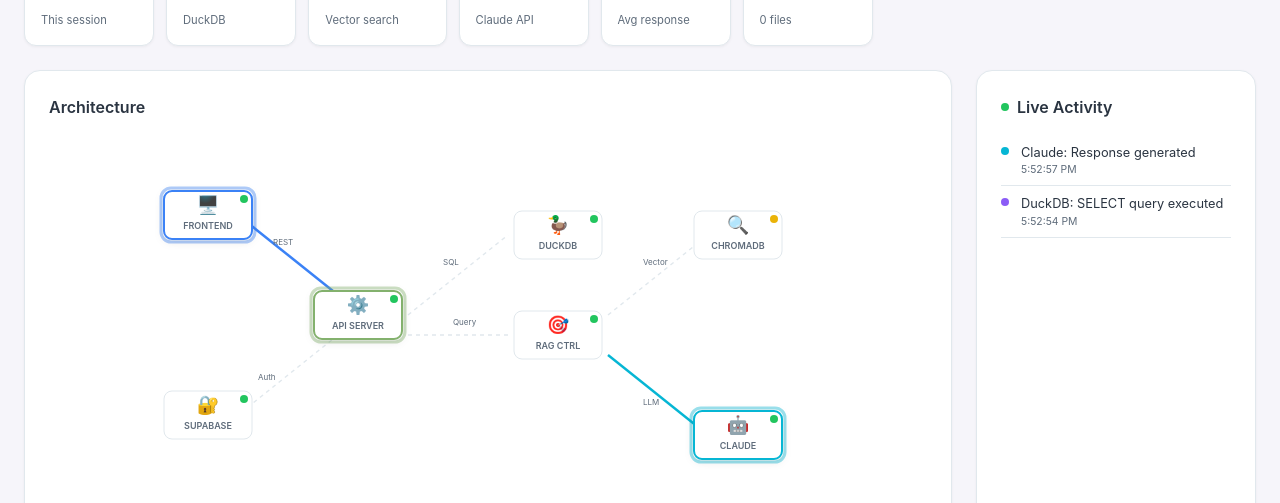
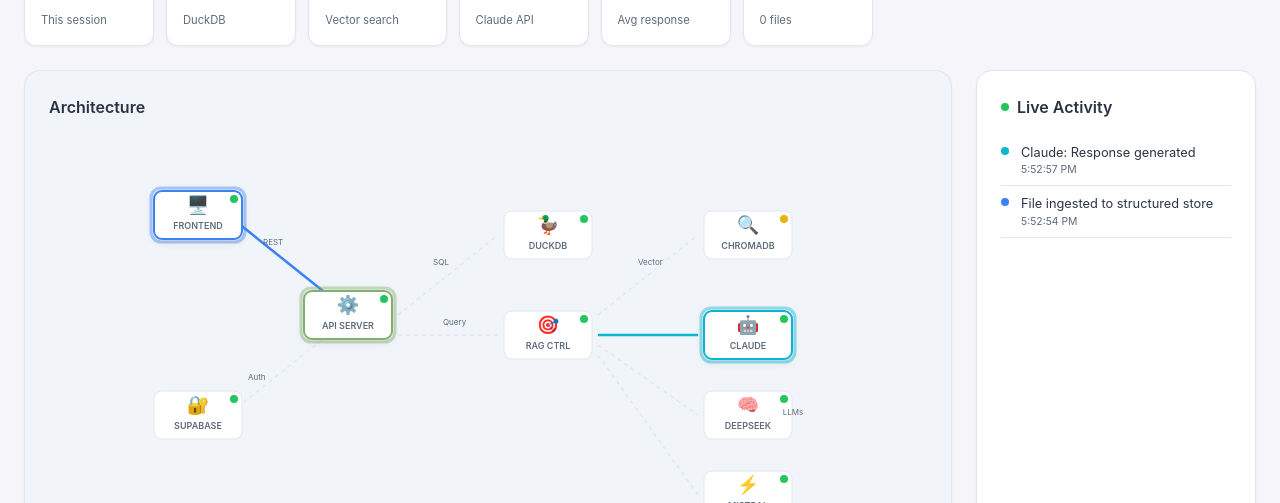
Before and after one commit to scottshowers/xlr8, a React (Vite) app in the folder frontend/: page /system in a window 1280 px wide. Shown: the part 297-800 px from the top of the page. Built offline with nearby package versions, Linux system fonts and the light colour scheme; no server answers.

Commit message:
Update SystemMonitor.jsx

```diff
--- a/frontend/src/components/SystemMonitor.jsx
+++ b/frontend/src/components/SystemMonitor.jsx
@@ -9,6 +9,7 @@
 const COLORS = {
   bg: '#f6f5fa',
   cardBg: '#ffffff',
+  archBg: '#f1f5f9',
   border: '#e1e8ed',
   text: '#2a3441',
   textMuted: '#5f6c7b',
@@ -21,6 +22,8 @@
   cyan: '#06b6d4',
   orange: '#f97316',
   pink: '#ec4899',
+  indigo: '#4f46e5',
+  amber: '#ea580c',
 };
 
 function StatusLight({ status, size = 12 }) {
@@ -70,7 +73,9 @@
   const typeColors = {
     upload: COLORS.blue,
     query: COLORS.purple,
-    llm: COLORS.cyan,
+    claude: COLORS.cyan,
+    deepseek: '#4f46e5',
+    mistral: '#ea580c',
     rag: COLORS.orange,
     auth: COLORS.pink,
     error: COLORS.red,
@@ -165,6 +170,8 @@
     chromadb: 'healthy',
     rag: 'healthy',
     claude: 'healthy',
+    deepseek: 'healthy',
+    mistral: 'healthy',
   });
 
   const [activity, setActivity] = useState([]);
@@ -175,6 +182,8 @@
     apiToRag: false,
     ragToChroma: false,
     ragToClaude: false,
+    ragToDeepseek: false,
+    ragToMistral: false,
   });
 
   const requestCountRef = useRef(0);
@@ -226,6 +235,8 @@
           chromadb: chromaRes.data?.status === 'operational' ? 'healthy' : 'warning',
           rag: 'healthy',
           claude: 'healthy',
+          deepseek: 'healthy',
+          mistral: 'healthy',
         });
 
         setDataFlowActive(function(prev) {
@@ -253,7 +264,9 @@
     const activities = [
       { type: 'query', message: 'DuckDB: SELECT query executed' },
       { type: 'upload', message: 'File ingested to structured store' },
-      { type: 'llm', message: 'Claude: Response generated' },
+      { type: 'claude', message: 'Claude: Response generated' },
+      { type: 'deepseek', message: 'DeepSeek: Code analysis complete' },
+      { type: 'mistral', message: 'Mistral: Fast inference returned' },
       { type: 'rag', message: 'RAG: Context retrieved (5 docs)' },
       { type: 'auth', message: 'Supabase: Session validated' },
       { type: 'success', message: 'Mapping inference completed' },
@@ -270,7 +283,7 @@
         return [newItem].concat(prev.slice(0, 9));
       });
 
-      if (randomActivity.type === 'llm') {
+      if (randomActivity.type === 'claude') {
         setDataFlowActive(function(prev) {
           return { ...prev, ragToClaude: true };
         });
@@ -279,6 +292,30 @@
             return { ...prev, ragToClaude: false };
           });
         }, 800);
+        setMetrics(function(prev) {
+          return { ...prev, llmCalls: prev.llmCalls + 1 };
+        });
+      } else if (randomActivity.type === 'deepseek') {
+        setDataFlowActive(function(prev) {
+          return { ...prev, ragToDeepseek: true };
+        });
+        setTimeout(function() {
+          setDataFlowActive(function(prev) {
+            return { ...prev, ragToDeepseek: false };
+          });
+        }, 700);
+        setMetrics(function(prev) {
+          return { ...prev, llmCalls: prev.llmCalls + 1 };
+        });
+      } else if (randomActivity.type === 'mistral') {
+        setDataFlowActive(function(prev) {
+          return { ...prev, ragToMistral: true };
+        });
+        setTimeout(function() {
+          setDataFlowActive(function(prev) {
+            return { ...prev, ragToMistral: false };
+          });
+        }, 500);
         setMetrics(function(prev) {
           return { ...prev, llmCalls: prev.llmCalls + 1 };
         });
@@ -364,7 +401,7 @@
       <div style={{ display: 'grid', gridTemplateColumns: '1fr 280px', gap: '1.5rem' }}>
         <div
           style={{
-            background: COLORS.cardBg,
+            background: COLORS.archBg,
             borderRadius: 16,
             padding: '1.5rem',
             border: '1px solid ' + COLORS.border,
@@ -375,7 +412,7 @@
             Architecture
           </h2>
 
-          <svg width="100%" height="380" viewBox="0 0 700 380">
+          <svg width="100%" height="420" viewBox="0 0 720 420">
             {/* Frontend to API */}
             <path d="M 100 80 L 200 160" style={getLineStyle(dataFlowActive.frontendToApi, COLORS.blue)} />
 
@@ -392,7 +429,13 @@
             <path d="M 470 180 L 570 100" style={getLineStyle(dataFlowActive.ragToChroma, COLORS.green)} />
 
             {/* RAG to Claude */}
-            <path d="M 470 220 L 570 300" style={getLineStyle(dataFlowActive.ragToClaude, COLORS.cyan)} />
+            <path d="M 470 200 L 570 200" style={getLineStyle(dataFlowActive.ragToClaude, COLORS.cyan)} />
+
+            {/* RAG to DeepSeek */}
+            <path d="M 470 210 L 570 280" style={getLineStyle(dataFlowActive.ragToDeepseek, COLORS.indigo)} />
+
+            {/* RAG to Mistral */}
+            <path d="M 470 220 L 570 360" style={getLineStyle(dataFlowActive.ragToMistral, COLORS.amber)} />
 
             {/* Nodes - Left Column */}
             <SystemNode x={70} y={80} icon="🖥️" label="FRONTEND" status={componentStatus.frontend} color={COLORS.blue} isActive={dataFlowActive.frontendToApi} />
@@ -405,17 +448,23 @@
             <SystemNode x={420} y={100} icon="🦆" label="DUCKDB" status={componentStatus.duckdb} color={COLORS.purple} isActive={dataFlowActive.apiToDuckdb} />
             <SystemNode x={420} y={200} icon="🎯" label="RAG CTRL" status={componentStatus.rag} color={COLORS.orange} isActive={dataFlowActive.apiToRag} />
 
-            {/* Far Right */}
-            <SystemNode x={600} y={100} icon="🔍" label="CHROMADB" status={componentStatus.chromadb} color={COLORS.green} isActive={dataFlowActive.ragToChroma} />
-            <SystemNode x={600} y={300} icon="🤖" label="CLAUDE" status={componentStatus.claude} color={COLORS.cyan} isActive={dataFlowActive.ragToClaude} />
+            {/* Far Right - Vector DB */}
+            <SystemNode x={620} y={100} icon="🔍" label="CHROMADB" status={componentStatus.chromadb} color={COLORS.green} isActive={dataFlowActive.ragToChroma} />
+
+            {/* Far Right - LLMs */}
+            <SystemNode x={620} y={200} icon="🤖" label="CLAUDE" status={componentStatus.claude} color={COLORS.cyan} isActive={dataFlowActive.ragToClaude} />
+            <SystemNode x={620} y={280} icon="🧠" label="DEEPSEEK" status={componentStatus.deepseek} color={COLORS.indigo} isActive={dataFlowActive.ragToDeepseek} />
+            <SystemNode x={620} y={360} icon="⚡" label="MISTRAL" status={componentStatus.mistral} color={COLORS.amber} isActive={dataFlowActive.ragToMistral} />
 
             {/* Connection Labels */}
             <text x="135" y="110" fontSize="8" fill={COLORS.textMuted}>REST</text>
             <text x="120" y="245" fontSize="8" fill={COLORS.textMuted}>Auth</text>
             <text x="305" y="130" fontSize="8" fill={COLORS.textMuted}>SQL</text>
             <text x="315" y="190" fontSize="8" fill={COLORS.textMuted}>Query</text>
-            <text x="505" y="130" fontSize="8" fill={COLORS.textMuted}>Vector</text>
-            <text x="505" y="270" fontSize="8" fill={COLORS.textMuted}>LLM</text>
+            <text x="510" y="130" fontSize="8" fill={COLORS.textMuted}>Vector</text>
+
+            {/* LLM Group Label */}
+            <text x="665" y="280" fontSize="8" fill={COLORS.textMuted} textAnchor="middle">LLMs</text>
           </svg>
         </div>
 
@@ -428,7 +477,7 @@
             boxShadow: '0 1px 3px rgba(0,0,0,0.05)',
             display: 'flex',
             flexDirection: 'column',
-            maxHeight: 450,
+            maxHeight: 500,
           }}
         >
           <h2
```
